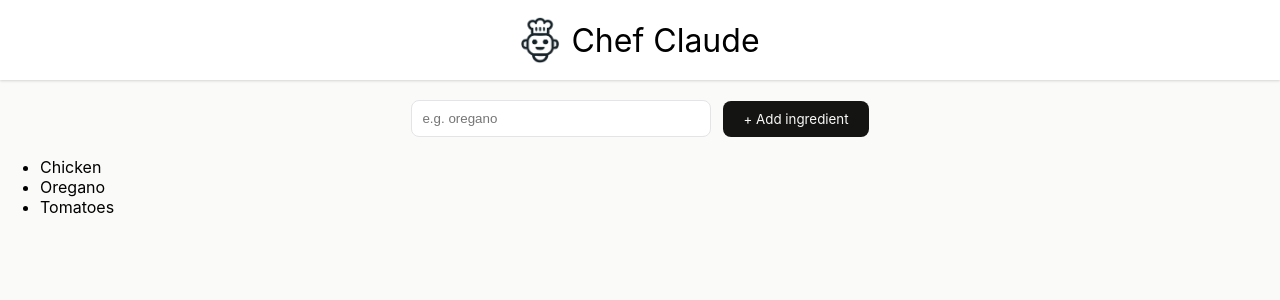
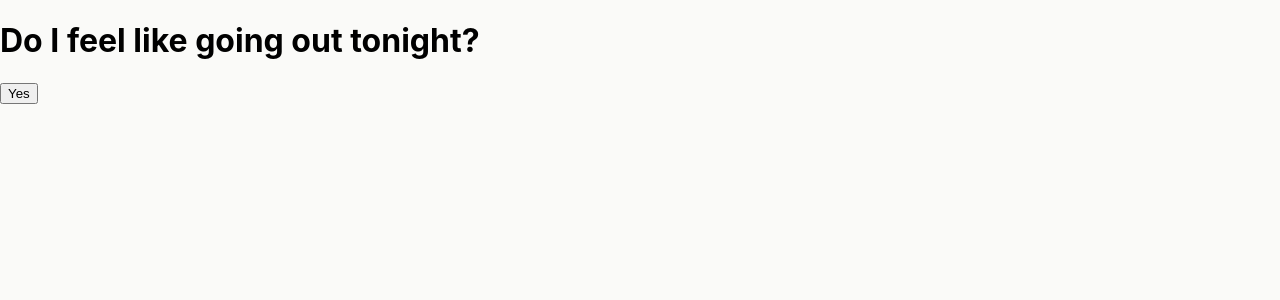
Before and after one commit to yuliiavolkova/recipe-app, a React (Vite) app: page / in a window 1280 px wide. Shown: the top 300 px of the page. Built offline with nearby package versions, Linux system fonts and the light colour scheme.

Commit message:
added ternary operator

```diff
--- a/src/App.jsx
+++ b/src/App.jsx
@@ -1,4 +1,4 @@
-import Header from "./components/Header";
+/*import Header from "./components/Header";
 import Main from "./components/Main";
 
 export default function App() {
@@ -8,4 +8,20 @@ export default function App() {
       <Main />
     </div>
   );
+}*/
+
+export default function App() {
+  const isGoingOut = true;
+
+  /*if (isGoingOut) {
+    answer = "Yes, let's go out!";
+  } else {
+    answer = "No, let's stay in.";
+  }*/
+  return (
+    <main>
+      <h1 className="title">Do I feel like going out tonight?</h1>
+      <button className="value">{isGoingOut ? "Yes" : "No"}</button>
+    </main>
+  );
 }
```
